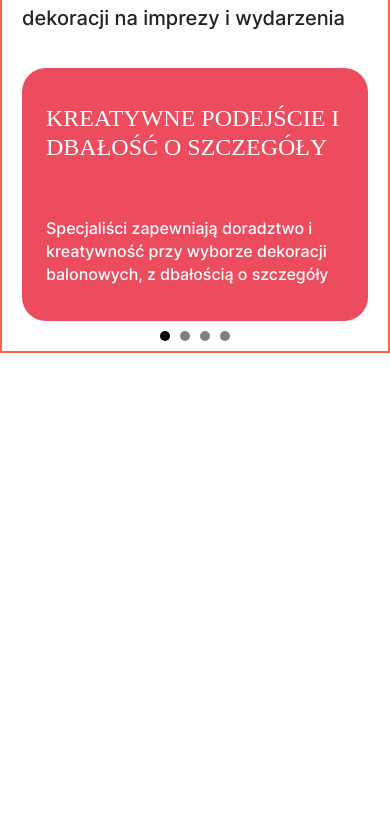
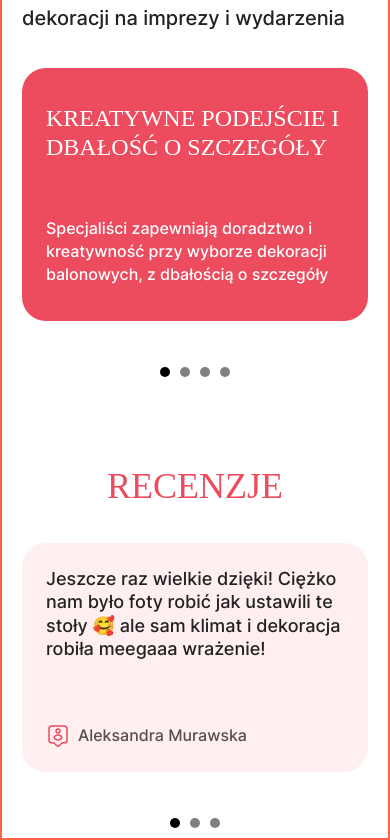
Before and after one commit to mantr88/candy-shop, a React (Vite) app: page / in a window 390 px wide. Shown: the part 1049-1889 px from the top of the page. Before the commit the page ends 1402 px from the top, so only its background shows below. Built offline with nearby package versions, Linux system fonts and the light colour scheme; a web font is replaced by a local one.

Commit message:
add: review section style for mobile

```diff
--- a/src/App.tsx
+++ b/src/App.tsx
@@ -1,5 +1,6 @@
 import AboutUs from "./components/AboutUs/AboutUs";
 import Hero from "./components/Hero/Hero";
+import Review from "./components/Review/Review";
 import MainLoyout from "./loyouts/MainLoyout/MainLoyout";
 
 function App() {
@@ -7,6 +8,7 @@ function App() {
     <MainLoyout>
       <Hero />
       <AboutUs />
+      <Review />
     </MainLoyout>
   );
 }
--- a/src/components/AboutCards/AboutCards.css
+++ b/src/components/AboutCards/AboutCards.css
@@ -47,6 +47,7 @@
 
 .about-navigation-wrapper {
   position: relative;
+  margin-bottom: 36px;
 }
 
 .about-dots {
--- /dev/null
+++ b/src/components/Review/Review.css
@@ -0,0 +1,3 @@
+.review-section-title {
+  color: var(--accent-color);
+}
--- /dev/null
+++ b/src/components/Review/Review.tsx
@@ -0,0 +1,13 @@
+import ReviewCard from "../ReviewCard/ReviewCard";
+import "./Review.css";
+
+function Review() {
+  return (
+    <section className="section">
+      <h2 className="section-title review-section-title">Recenzje</h2>
+      <ReviewCard />
+    </section>
+  );
+}
+
+export default Review;
--- /dev/null
+++ b/src/components/ReviewCard/ReviewCard.css
@@ -0,0 +1,65 @@
+[class^="review-number-slide"],
+[class*=" review-number-slide"] {
+  max-height: 100vh;
+  padding: 24px;
+  display: flex;
+  flex-direction: column;
+  align-items: start;
+  justify-content: center;
+  color: var(--main-color);
+  height: 229px;
+  border-radius: 24px;
+  background-color: var(--extra-accent-color);
+
+  font-family: "Inter";
+  font-weight: 500;
+}
+
+.review-card-text {
+  margin-bottom: 42px;
+  font-size: 18px;
+  line-height: 23.4px;
+}
+
+.review-tag-wrap {
+  margin-top: auto;
+  display: flex;
+  align-items: center;
+  gap: 8px;
+}
+
+.review-user-name {
+  font-size: 16px;
+  line-height: 19.4px;
+  color: var(--extra-text-color);
+}
+
+.review-navigation-wrapper {
+  position: relative;
+  margin-bottom: 36px;
+}
+
+.review-dots {
+  display: flex;
+  padding: 10px 0;
+  justify-content: center;
+}
+
+.review-dot {
+  border: none;
+  width: 10px;
+  height: 10px;
+  background: var(--bg-light-grey-color);
+  border-radius: 50%;
+  margin: 0 5px;
+  padding: 5px;
+  cursor: pointer;
+}
+
+.review-dot:focus {
+  outline: none;
+}
+
+.review-dot.active {
+  background: var(--dot-accent-color);
+}
--- /dev/null
+++ b/src/components/ReviewCard/ReviewCard.tsx
@@ -0,0 +1,80 @@
+import { useState } from "react";
+import { useKeenSlider } from "keen-slider/react";
+import "keen-slider/keen-slider.min.css";
+import "./ReviewCard.css";
+import TagUser from "../../svgComponents/TagUser";
+
+function ReviewCard() {
+  const [currentSlide, setCurrentSlide] = useState(0);
+  const [loaded, setLoaded] = useState(false);
+  const [sliderRef, instanceRef] = useKeenSlider<HTMLDivElement>({
+    initial: 0,
+    slideChanged(slider) {
+      setCurrentSlide(slider.track.details.rel);
+    },
+    created() {
+      setLoaded(true);
+    },
+    loop: true,
+  });
+
+  return (
+    <>
+      <div className="review-navigation-wrapper">
+        <div ref={sliderRef} className="keen-slider">
+          <div className="keen-slider__slide review-number-slide1">
+            <p className="review-card-text">
+              Jeszcze raz wielkie dzięki! Ciężko nam było foty robić jak
+              ustawili te stoły 🥰 ale sam klimat i dekoracja robiła meegaaa
+              wrażenie!
+            </p>
+            <div className="review-tag-wrap">
+              <TagUser />
+              <p className="review-user-name">Aleksandra Murawska</p>
+            </div>
+          </div>
+          <div className="keen-slider__slide review-number-slide2">
+            <p className="review-card-text">
+              Baaardzo super ścianka, dziękuję za współpracę 🫶
+            </p>
+            <div className="review-tag-wrap">
+              <TagUser />
+              <p className="review-user-name">Anetta Ostalczyk</p>
+            </div>
+          </div>
+          <div className="keen-slider__slide review-number-slide3">
+            <p className="review-card-text">
+              Ścianka była piękna , bardzo delikatna , Jeszcze raz bardzo
+              dziękuję )
+            </p>
+            <div className="review-tag-wrap">
+              <TagUser />
+              <p className="review-user-name">Katia Maksymiw</p>
+            </div>
+          </div>
+        </div>
+      </div>
+      {loaded && instanceRef.current && (
+        <div className="review-dots">
+          {[
+            ...Array(instanceRef.current.track.details.slides.length).keys(),
+          ].map((idx) => {
+            return (
+              <button
+                key={idx}
+                onClick={() => {
+                  instanceRef.current?.moveToIdx(idx);
+                }}
+                className={
+                  "review-dot" + (currentSlide === idx ? " active" : "")
+                }
+              ></button>
+            );
+          })}
+        </div>
+      )}
+    </>
+  );
+}
+
+export default ReviewCard;
--- /dev/null
+++ b/src/svgComponents/TagUser.tsx
@@ -0,0 +1,36 @@
+function TagUser() {
+  return (
+    <svg
+      width="24"
+      height="24"
+      viewBox="0 0 24 24"
+      fill="none"
+      xmlns="http://www.w3.org/2000/svg"
+    >
+      <path
+        d="M18 18.86H17.24C16.44 18.86 15.68 19.17 15.12 19.73L13.41 21.42C12.63 22.19 11.36 22.19 10.58 21.42L8.87 19.73C8.31 19.17 7.54 18.86 6.75 18.86H6C4.34 18.86 3 17.53 3 15.89V4.97C3 3.33 4.34 2 6 2H18C19.66 2 21 3.33 21 4.97V15.88C21 17.52 19.66 18.86 18 18.86Z"
+        stroke="#ED4B5E"
+        strokeWidth="1.5"
+        strokeMiterlimit="10"
+        stroke-linecap="round"
+        stroke-linejoin="round"
+      />
+      <path
+        d="M12.0699 8.95C12.0299 8.95 11.9699 8.95 11.9199 8.95C10.8699 8.91 10.0399 8.06 10.0399 7C10.0399 5.92 10.9099 5.05 11.9899 5.05C13.0699 5.05 13.9399 5.93 13.9399 7C13.9499 8.06 13.1199 8.92 12.0699 8.95Z"
+        stroke="#ED4B5E"
+        strokeWidth="1.5"
+        strokeLinecap="round"
+        strokeLinejoin="round"
+      />
+      <path
+        d="M9.24994 11.96C7.91994 12.85 7.91994 14.3 9.24994 15.19C10.7599 16.2 13.2399 16.2 14.7499 15.19C16.0799 14.3 16.0799 12.85 14.7499 11.96C13.2399 10.96 10.7699 10.96 9.24994 11.96Z"
+        stroke="#ED4B5E"
+        strokeWidth="1.5"
+        strokeLinecap="round"
+        strokeLinejoin="round"
+      />
+    </svg>
+  );
+}
+
+export default TagUser;
```
